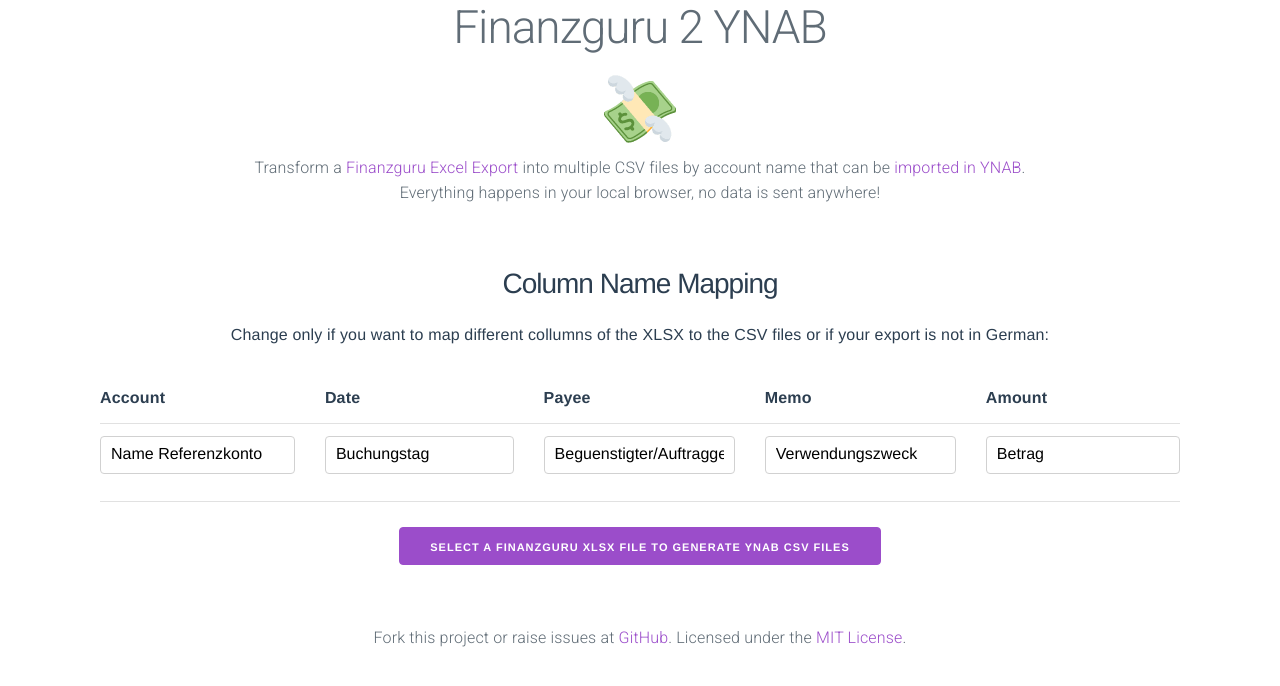
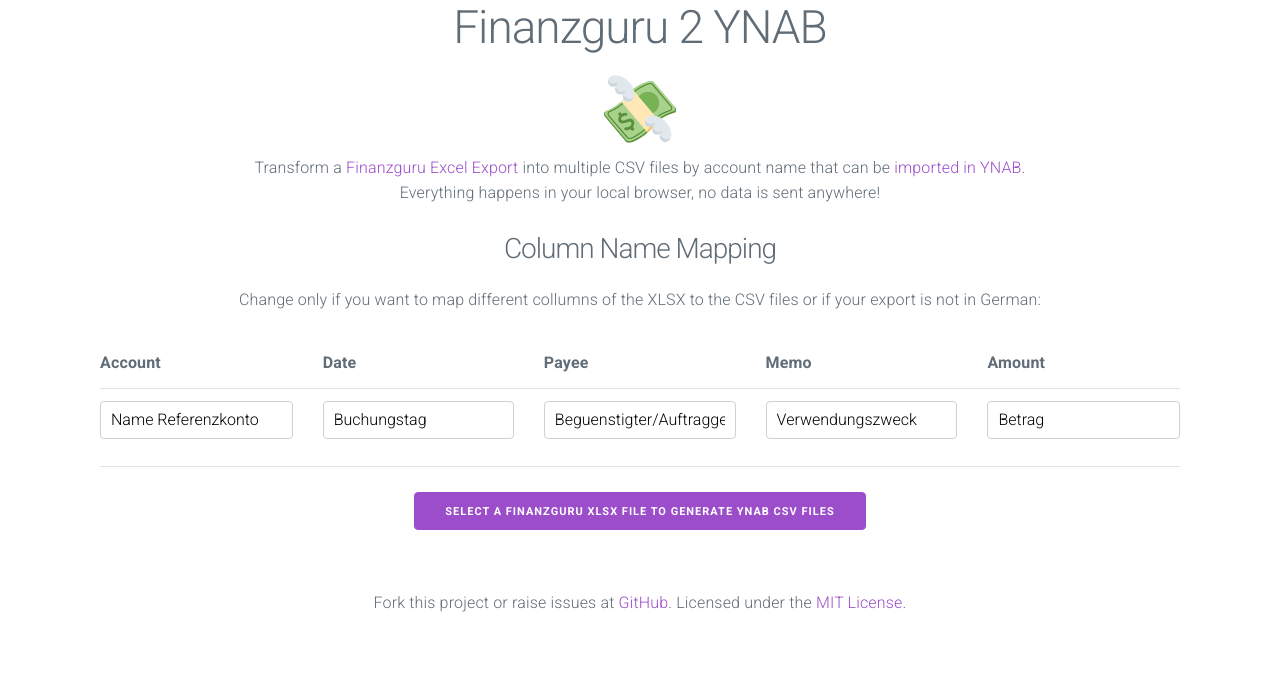
Before and after one commit to ayeks/finanzguru2ynab, a Vue app: page / in a window 1280 px wide. Shown: the top 686 px of the page. Built offline with nearby package versions, Linux system fonts and the light colour scheme.

Commit message:
refactor: move style out of app

```diff
--- a/public/index.html
+++ b/public/index.html
@@ -27,7 +27,7 @@
         </p>
       </div>
     </div>
-    <div id="app"></div>
+    <div id="app" style="text-align: center;"></div>
     <footer class="footer" style="text-align: center; padding:5rem 0 2rem;">
       <section class="container">
         <p>
--- a/src/App.vue
+++ b/src/App.vue
@@ -1,7 +1,5 @@
 <template>
   <div id="app" class="container">
-
-
     <div>
       <h3 class="title">Column Name Mapping</h3>
       <p>Change only if you want to map different collumns of the XLSX to the CSV files or if your export is not in German:</p>
@@ -146,18 +144,3 @@
   },
 };
 </script>
-
-<style>
-#app {
-  font-family: Avenir, Helvetica, Arial, sans-serif;
-  text-align: center;
-  color: #2c3e50;
-  margin-top: 60px;
-}
-
-button {
-  margin-top: 20px;
-  padding: 10px 20px;
-  font-size: 16px;
-}
-</style>
```
